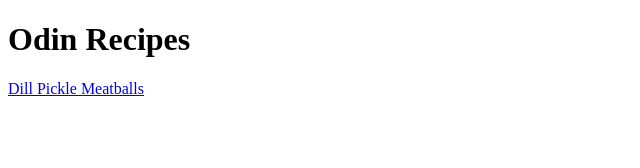
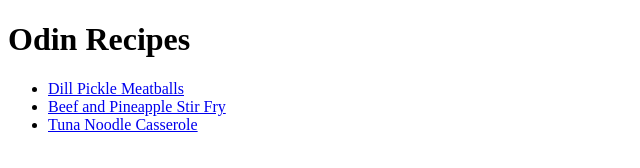
Before and after one commit to AndreyComanche/odin-recipes, a plain HTML site: page index.html in a window 1280 px wide. Shown: the whole page, without its empty margins (0-640 px from the left). Drawn offline with Linux system fonts and the light colour scheme.

Commit message:
Create a list of recipes on main page

```diff
--- a/index.html
+++ b/index.html
@@ -7,6 +7,16 @@
 </head>
 <body>
     <h1>Odin Recipes</h1>
-    <a href="./dill-pickle-meatballs.html">Dill Pickle Meatballs</a>
+    <ul>
+        <li>
+            <a href="./pages/dill-pickle-meatballs.html">Dill Pickle Meatballs</a>
+        </li>
+        <li>
+            <a href="./pages/beef-and-pineapple-stir-fry.html">Beef and Pineapple Stir Fry</a>
+        </li>
+        <li>
+            <a href="./pages/tuna-noodle-casserole.html">Tuna Noodle Casserole</a>
+        </li>
+    </ul>
 </body>
 </html>
```
